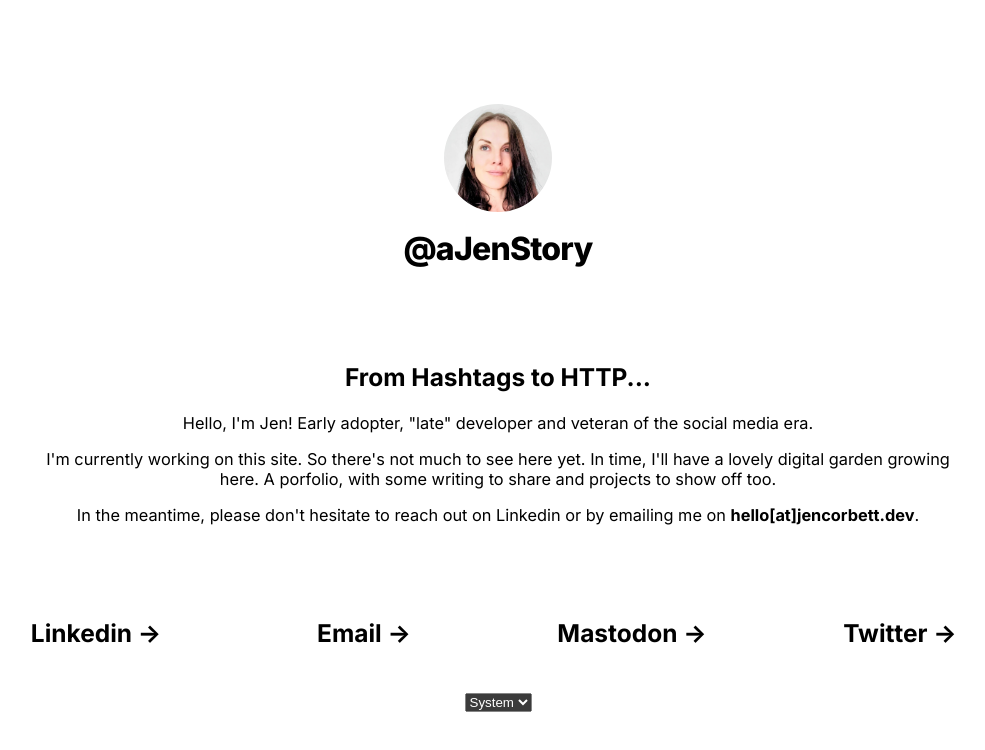
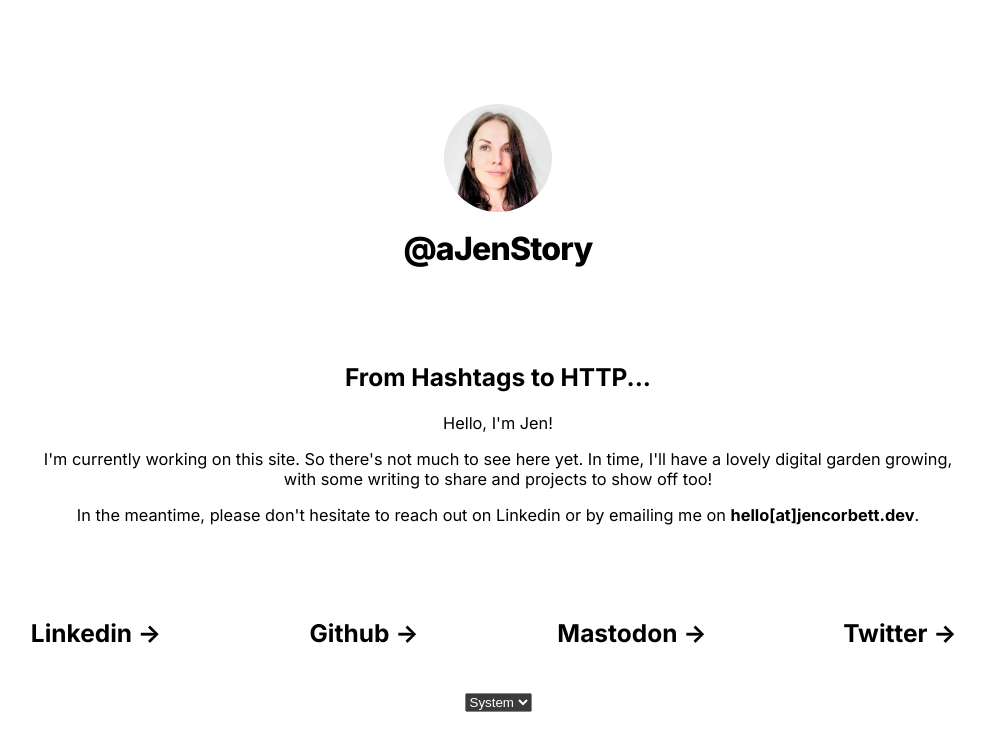
Before and after one commit to ajenstory/jencorbett.dev, a Next.js app in the folder app/: page / in a window 1280 px wide. Shown: the top 750 px of the page, without its empty margins (142-1127 px from the left). Built offline with nearby package versions, Linux system fonts and the light colour scheme.

Commit message:
Add github link

```diff
--- a/app/pages/index.js
+++ b/app/pages/index.js
@@ -17,14 +17,11 @@ export default function Home() {
           <h2 className={`${inter.className} `}>
             From Hashtags to HTTP...
           </h2>{" "}
-          <p className={` ${styles}`}>
-            Hello, I'm Jen! Early adopter, "late" developer and veteran of the
-            social media era.
-          </p>{" "}
+          <p className={` ${styles}`}>Hello, I'm Jen!</p>{" "}
           <p>
             I'm currently working on this site. So there's not much to see here
-            yet. In time, I'll have a lovely digital garden growing here. A
-            porfolio, with some writing to share and projects to show off too.
+            yet. In time, I'll have a lovely digital garden growing, with some
+            writing to share and projects to show off too!
           </p>
           <p>
             In the meantime, please don't hesitate to reach out on Linkedin or
@@ -44,10 +41,11 @@ export default function Home() {
             </h2>
           </Link>
         </Card>
+
         <Card>
-          <Link href="mailto:hello@jencorbett.dev">
+          <Link href="https://github.com/ajenstory">
             <h2 className={``}>
-              Email <span>-&gt;</span>
+              Github <span>-&gt;</span>
             </h2>
           </Link>
         </Card>
```
